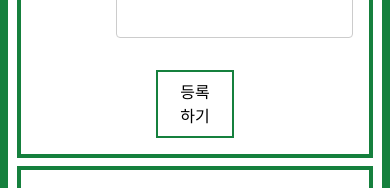
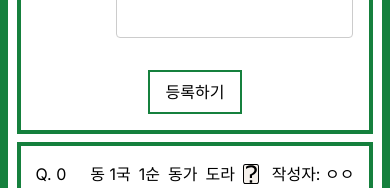
Before and after one commit to choyj2012/nnkr, a Next.js app: page /questions/add in a window 390 px wide. Shown: the part 844-1032 px from the top of the page. Built offline with nearby package versions, Linux system fonts and the light colour scheme; no server answers.

Commit message:
반응형 ui 수정

```diff
--- a/app/questions/add/form.tsx
+++ b/app/questions/add/form.tsx
@@ -189,8 +189,10 @@ export default function NNKREditor() {
                 render={({ message }) => <InputError>{message}</InputError>}
               />
             </div>
+
             <div className="flex flex-row gap-4 items-center">
               <label className="font-bold min-w-[20%] text-center">손패 *</label>
+              <div>
               <input
                 className=" w-52"
                 {...register("tehai", {
@@ -213,15 +215,17 @@ export default function NNKREditor() {
                       }));
                   },
                 })}
-              />
+                />
 
-              <ErrorMessage
+            <ErrorMessage
                 errors={errors}
                 name="tehai"
                 render={({ message }) => <InputError>{message}</InputError>}
-              />
+                />
+            </div>
             </div>
           </div>
+
           <div className="flex flex-row gap-4 items-center">
             <label className="font-bold min-w-[20%] text-center">조건</label>
               <Tiptap init="특별한 조건 없음"
@@ -276,7 +280,7 @@ export default function NNKREditor() {
           </div>
           <button
             type="submit"
-            className="border-green-700 border-2 w-1/4 self-center px-4 py-2 hover:bg-gray-100"
+            className="border-green-700 border-2 min-w-[25%] self-center px-4 py-2 hover:bg-gray-100"
           >
             등록하기
           </button>
```
